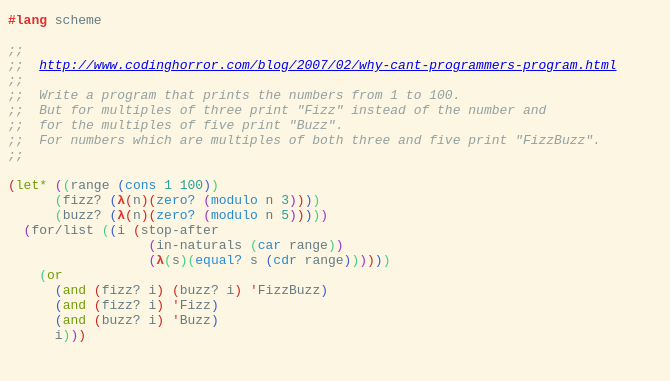
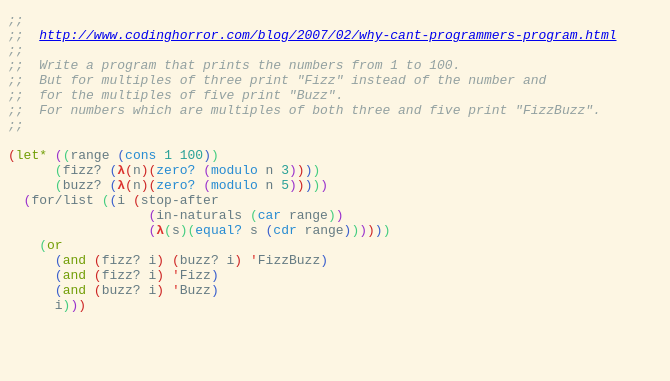
Before and after one commit to okertanov/okertanov.github.com, a Jekyll site: the page _posts/2012-11-22-fizzbuzz.scm.html, which Jekyll copies as it is, in a window 1280 px wide. Shown: the top 381 px of the page, without its empty margins (0-670 px from the left). Built offline with Jekyll 4.4.1, drawn with Linux system fonts in a browser that asks for light colours.

Commit message:
my fizzbuzz scheme impl2

```diff
--- a/_posts/2012-11-22-fizzbuzz.scm.html
+++ b/_posts/2012-11-22-fizzbuzz.scm.html
@@ -30,8 +30,6 @@ body { font-family: monospace; color: #657b83; background-color: #fdf6e3; }
 </head>
 <body>
 <pre>
-<span class="Error">#lang</span> scheme
-
 <span class="Comment">;;</span>
 <span class="Comment">;;  <a href="http://www.codinghorror.com/blog/2007/02/why-cant-programmers-program.html">http://www.codinghorror.com/blog/2007/02/why-cant-programmers-program.html</a></span>
 <span class="Comment">;;</span>
```
